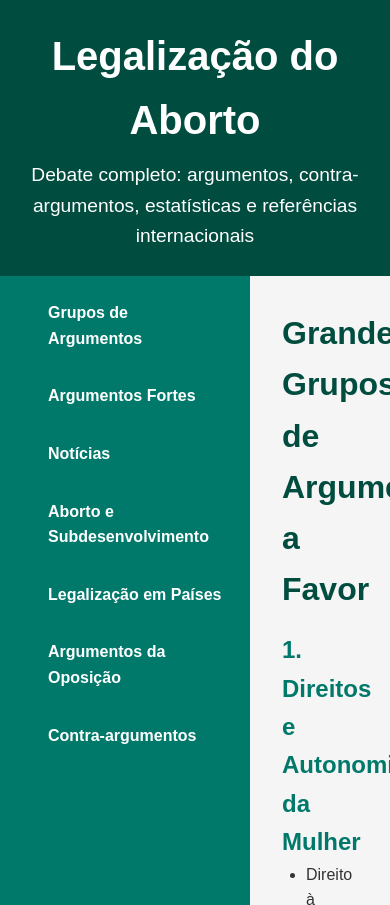
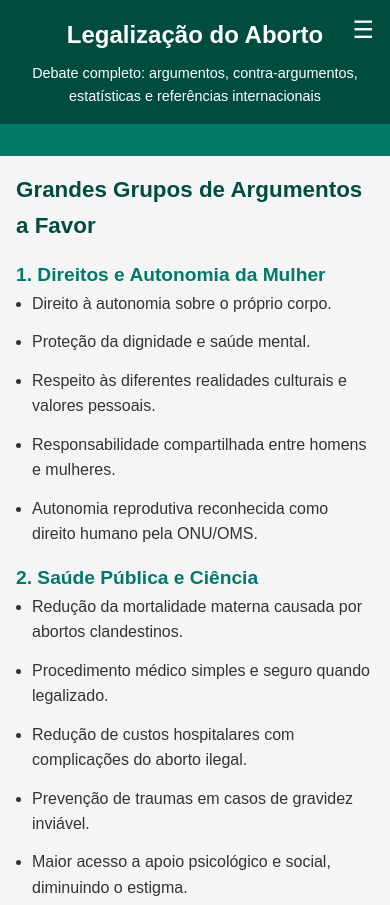
Before and after one commit to Enzo2345-create/Trabalho-de-Filosofia, a plain HTML site: page index.html in a window 390 px wide. Shown: the top 905 px of the page. Drawn offline with Linux system fonts and the light colour scheme.

Commit message:
Filosofias5

```diff
--- a/index.html
+++ b/index.html
@@ -39,16 +39,56 @@
 
         /* Scroll suave */
         html { scroll-behavior: smooth; }
+
+        /* Menu Mobile */
+        .menu-toggle { display:none; background:none; border:none; color:#fff; font-size:1.5rem; cursor:pointer; position:absolute; right:1rem; top:1rem; }
+
+        /* Media Queries para Responsividade */
+        @media (max-width: 768px) {
+            /* Ajustes no cabeçalho */
+            header { padding:1rem; position:relative; }
+            header h1 { font-size:1.8rem; }
+            header p { font-size:1rem; }
+
+            /* Menu mobile */
+            .menu-toggle { display:block; }
+            .container { flex-direction:column; }
+            nav { width:100%; max-height:0; overflow:hidden; transition:max-height 0.3s ease; }
+            nav.active { max-height:300px; }
+            nav ul { padding:0.5rem 0; }
+
+            /* Conteúdo principal */
+            main { padding:1rem; max-height:none; }
+            section h2 { font-size:1.6rem; }
+            section h3 { font-size:1.3rem; }
+
+            /* Ajustes de espaçamento */
+            section { margin-bottom:2rem; padding-bottom:0.5rem; }
+
+            /* Listas */
+            ul { margin-left:1rem; }
+
+            /* Destaques */
+            .highlight { padding:0.5rem; }
+        }
+
+        @media (max-width: 480px) {
+            header h1 { font-size:1.5rem; }
+            header p { font-size:0.9rem; }
+            section h2 { font-size:1.4rem; }
+            section h3 { font-size:1.2rem; }
+        }
     </style>
 </head>
 <body>
     <header>
+        <button class="menu-toggle" aria-label="Abrir menu">☰</button>
         <h1>Legalização do Aborto</h1>
         <p>Debate completo: argumentos, contra-argumentos, estatísticas e referências internacionais</p>
     </header>
 
     <div class="container">
-        <nav>
+        <nav id="main-nav">
             <ul>
                 <li><a href="#grupos-argumentos">Grupos de Argumentos</a></li>
                 <li><a href="#argumentos-fortes">Argumentos Fortes</a></li>
@@ -196,6 +236,23 @@
             navLinks.forEach(link => link.classList.remove('active'));
             if (current) document.querySelector('nav ul li a[href*=' + current + ']').classList.add('active');
         });
+
+        // Menu mobile toggle
+        const menuToggle = document.querySelector('.menu-toggle');
+        const mainNav = document.getElementById('main-nav');
+
+        menuToggle.addEventListener('click', () => {
+            mainNav.classList.toggle('active');
+        });
+
+        // Fechar menu ao clicar em um link (mobile)
+        navLinks.forEach(link => {
+        link.addEventListener('click', () => {
+            if (window.innerWidth <= 768) {
+                mainNav.classList.remove('active');
+            }
+        });
+    });
     </script>
 </body>
 </html>
```
